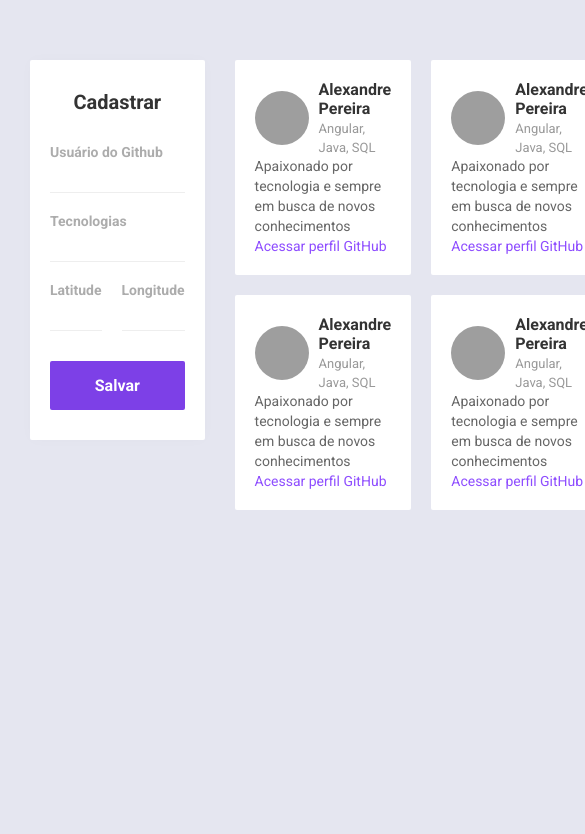
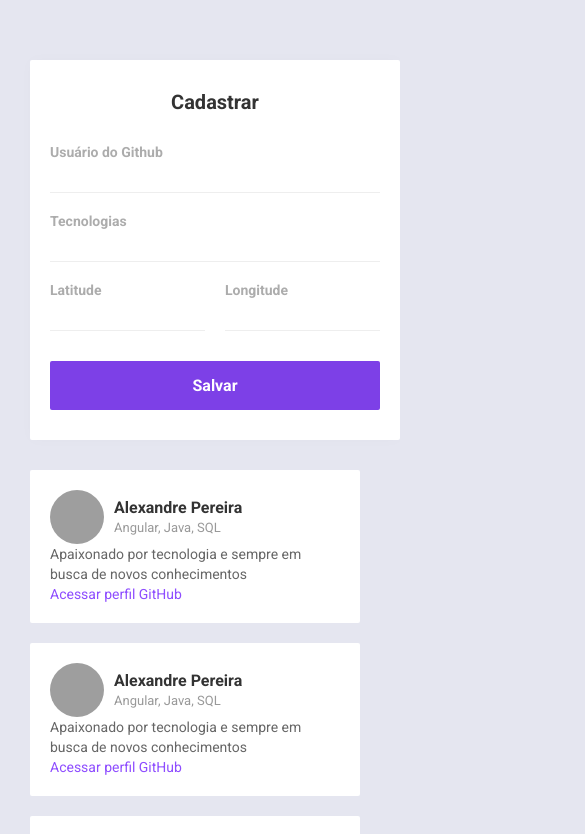
Before and after one commit to AlexandreOlipe/devradar-web, a React (Create React App) app: page / in a window 390 px wide. Shown: the top 834 px of the page, 585 px wide, since content can reach past the window. Built offline with nearby package versions, Linux system fonts and the light colour scheme; grey boxes are pictures that could not be loaded.

Commit message:
Adicionanda responsividade

```diff
--- a/src/App.css
+++ b/src/App.css
@@ -11,3 +11,18 @@
 #app main {
   margin-left: 30px;;
 }
+
+@media (max-width: 1000px) {
+  #app {
+    flex-direction: column;
+  }
+
+  #app main {
+    margin-left: 0;
+    margin-top: 30px;
+  }
+
+  #app aside {
+    width: 100%;
+  }
+}
--- a/src/Main.css
+++ b/src/Main.css
@@ -1,5 +1,6 @@
 main {
     flex: 1;
+    width: 100%;
 }
 
 main ul {
@@ -7,6 +8,12 @@
     grid-template-columns: repeat(2, 1fr);
     gap: 20px;
     list-style: none;
+}
+
+@media (max-width: 650px) {
+    main ul {
+        grid-template-columns: 1fr;
+    }
 }
 
 li.dev-item {
```
